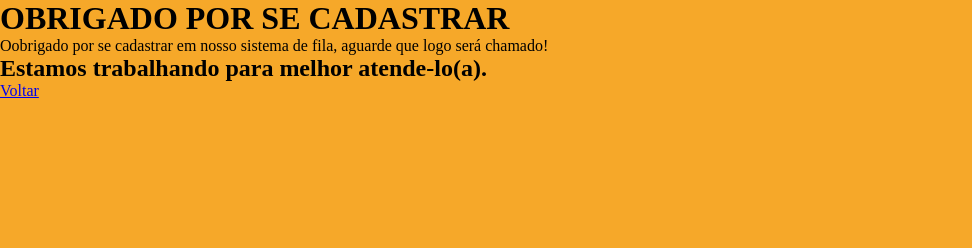
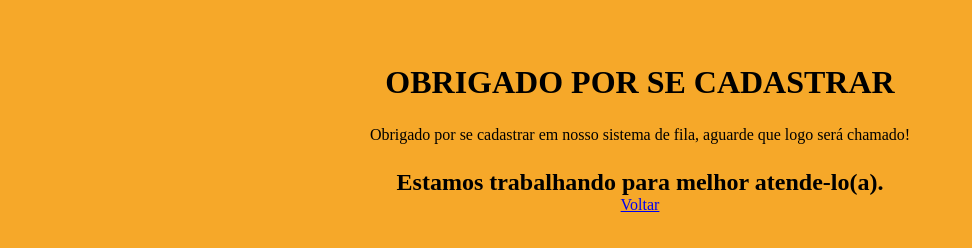
Before and after one commit to DiegoTorresGomes/ProjetoFilaSite, a plain HTML site: page obrigado.html in a window 1280 px wide. Shown: the whole page, without its empty margins (0-972 px from the left). Drawn offline with Linux system fonts and the light colour scheme.

Commit message:
ProjetoFila

```diff
--- a/obrigado.css
+++ b/obrigado.css
@@ -6,4 +6,14 @@
 
 body{
     background-color: #f6a829;
+    text-align: center;
 }
+
+div{
+    margin-top: 5%;
+}
+
+p, h2, a {
+    margin-top: 25px;
+
+}
--- a/obrigado.html
+++ b/obrigado.html
@@ -12,7 +12,7 @@
     <div>
         <h1>OBRIGADO POR SE CADASTRAR</h1>
 
-        <p>Oobrigado por se cadastrar em nosso sistema de fila, aguarde que logo será chamado!</p>
+        <p>Obrigado por se cadastrar em nosso sistema de fila, aguarde que logo será chamado!</p>
 
         <h2>Estamos trabalhando para melhor atende-lo(a).</h2>
 
```
